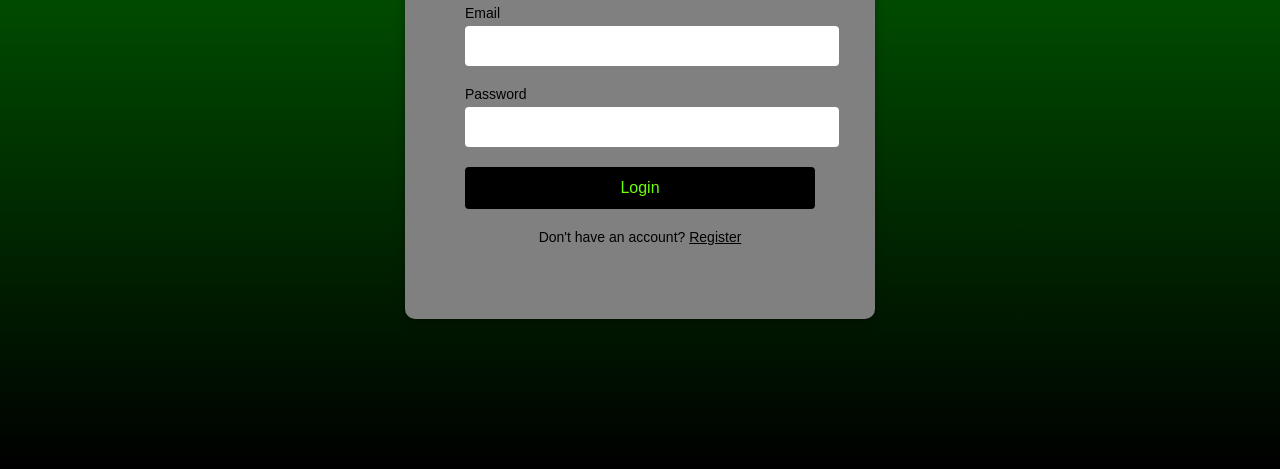
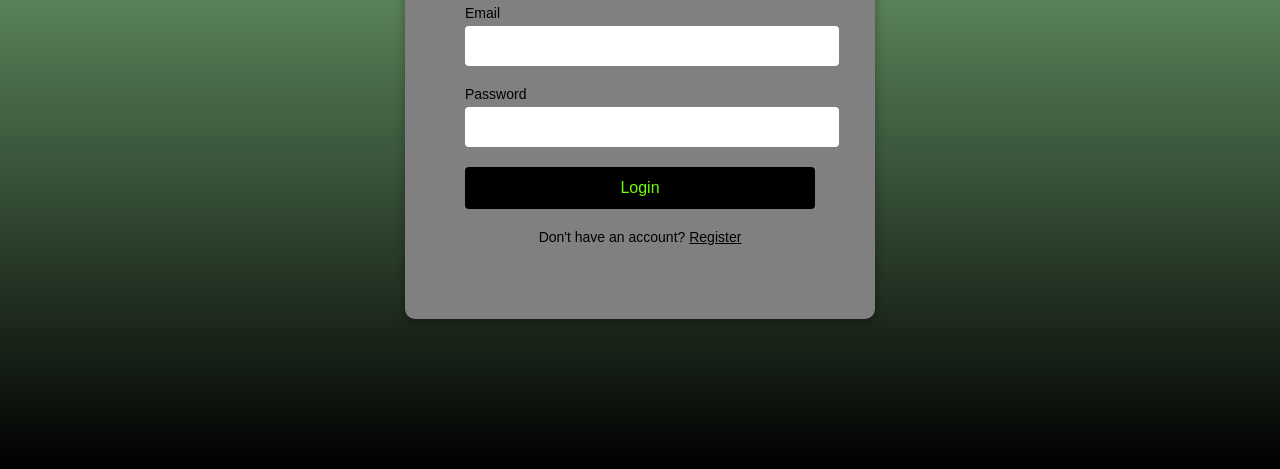
Before and after one commit to Lakshaybh/Spotify1, a plain HTML site: page login.html in a window 1280 px wide. Shown: the part 331-800 px from the top of the page. Drawn offline with Linux system fonts and the light colour scheme.

Commit message:
updated login.css

```diff
--- a/login.css
+++ b/login.css
@@ -3,7 +3,7 @@ body {
   justify-content: center;
   align-items: center;
   height: 100vh;
-  background: linear-gradient(to bottom, green, black);
+  background: linear-gradient(to bottom, rgb(152, 221, 152), black);
   margin: 0;
   font-family: "Montserrat", sans-serif;
 }
```
